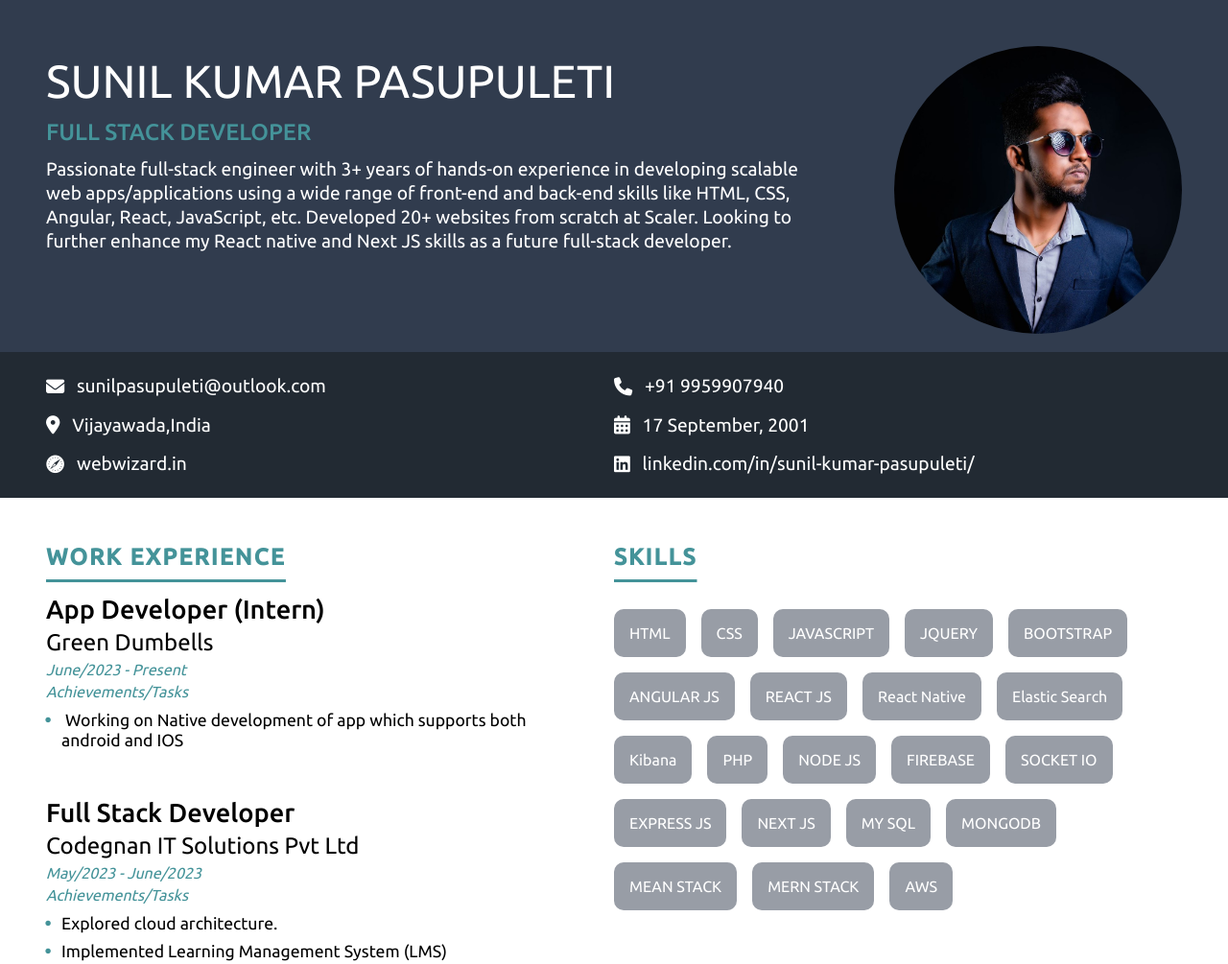
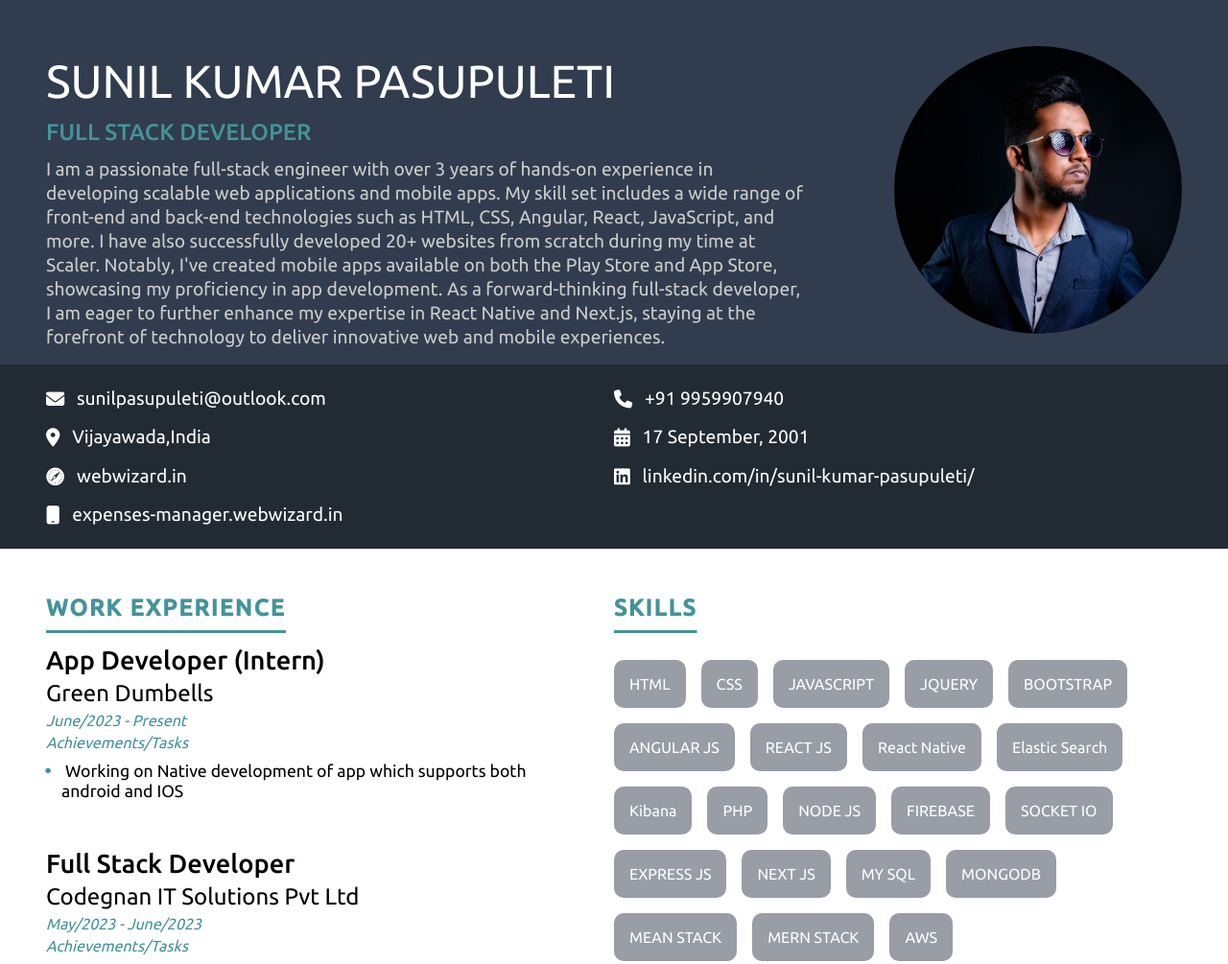
Before and after one commit to sunilpasupuleti/resume-tamplate, a plain HTML site: page index.html in a window 1280 px wide. Shown: the top 1005 px of the page at 96% size. Drawn offline with Linux system fonts and the light colour scheme.

Commit message:
Updated resume

```diff
--- a/assets/css/main.css
+++ b/assets/css/main.css
@@ -75,6 +75,7 @@ a {
   line-height: 1.3;
   font-size: 1.2rem;
   width: 90%;
+  color: #ccc;
 }
 
 .personal_details {
--- a/index.html
+++ b/index.html
@@ -26,12 +26,17 @@
           <h1 class="title">SUNIL KUMAR PASUPULETI</h1>
           <h4 class="sub_title">FULL STACK DEVELOPER</h4>
           <p class="description">
-            Passionate full-stack engineer with 3+ years of hands-on experience
-            in developing scalable web apps/applications using a wide range of
-            front-end and back-end skills like HTML, CSS, Angular, React,
-            JavaScript, etc. Developed 20+ websites from scratch at Scaler.
-            Looking to further enhance my React native and Next JS skills as a
-            future full-stack developer.
+            I am a passionate full-stack engineer with over 3 years of hands-on
+            experience in developing scalable web applications and mobile apps.
+            My skill set includes a wide range of front-end and back-end
+            technologies such as HTML, CSS, Angular, React, JavaScript, and
+            more. I have also successfully developed 20+ websites from scratch
+            during my time at Scaler. Notably, I've created mobile apps
+            available on both the Play Store and App Store, showcasing my
+            proficiency in app development. As a forward-thinking full-stack
+            developer, I am eager to further enhance my expertise in React
+            Native and Next.js, staying at the forefront of technology to
+            deliver innovative web and mobile experiences.
           </p>
         </div>
         <div class="picture">
@@ -55,7 +60,13 @@
           </div>
           <div class="detail">
             <i class="fa-brands fa-safari"></i>
-            <a href="webwizard.in">webwizard.in</a>
+            <a href="https://webwizard.in">webwizard.in</a>
+          </div>
+          <div class="detail">
+            <i class="fa-solid fa-mobile"></i>
+            <a href="https://expenses-manager.webwizard.in"
+              >expenses-manager.webwizard.in</a
+            >
           </div>
         </div>
         <div class="right">
@@ -340,8 +351,12 @@
             <div class="projects flex">
               <div class="project">
                 <h1 class="proj_title">Expenses Manager</h1>
+                <h3 class="proj_link">https://expenses-manager.webwizard.in</h3>
                 <h3 class="proj_link">
                   https://play.google.com/store/apps/details?id=com.webwizard.expensesmanager
+                </h3>
+                <h3 class="proj_link">
+                  https://apps.apple.com/in/app/expenses-manager-by-webwizard/id6450874945
                 </h3>
                 <p class="proj_desc">
                   <span class="proj_desc_title">Description : </span>
```
